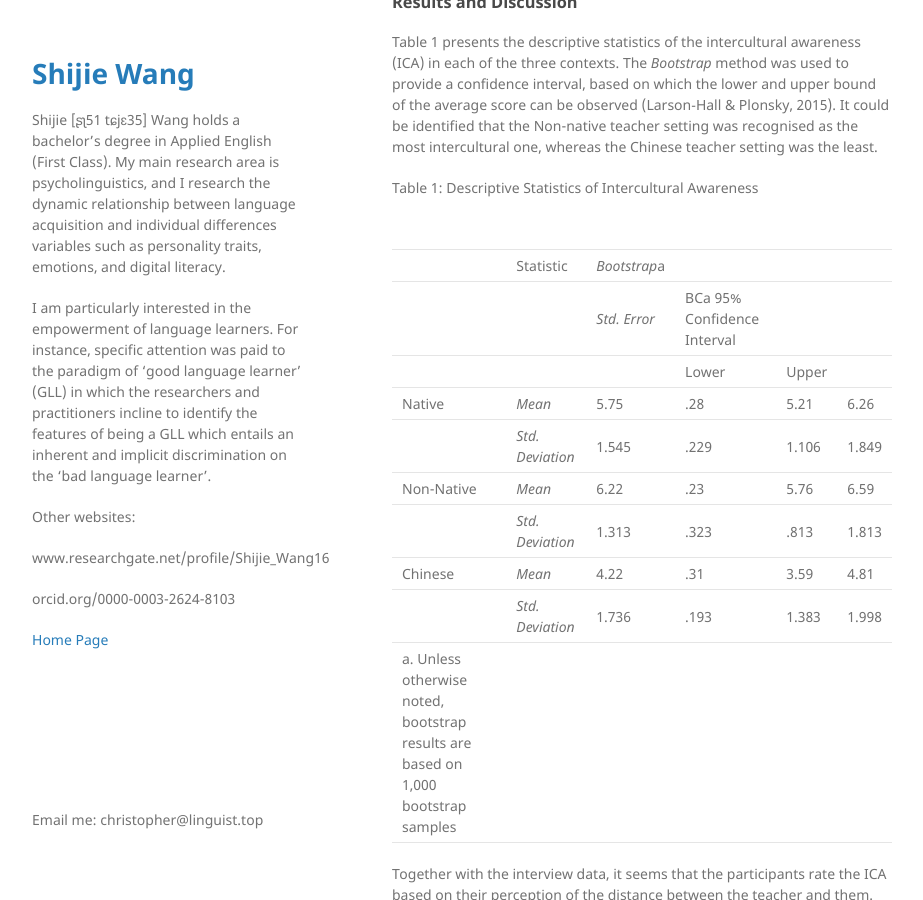
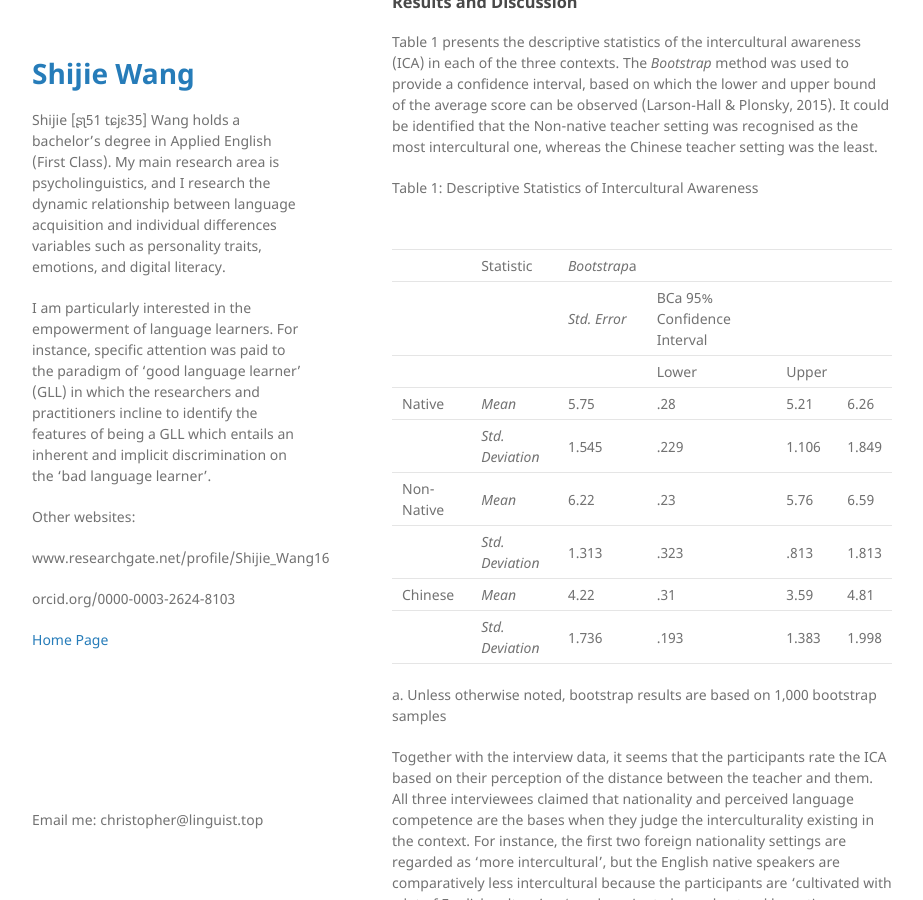
Before and after one commit to ChristopherTLAL/personal-blog, a Jekyll site: the page built from _posts/2020-06-12-Exploring intercultural communication awareness and competence in different EMI contexts.md, in a window 1280 px wide and 900 px high, scrolled down 2265 px. Shown: the whole window, without its empty margins (178-1101 px from the left). Built offline with Jekyll 4.4.1, drawn with Linux system fonts in a browser that asks for light colours.

```diff
--- a/_posts/2020-06-12-Exploring intercultural communication awareness and competence in different EMI contexts.md
+++ b/_posts/2020-06-12-Exploring intercultural communication awareness and competence in different EMI contexts.md
@@ -111,18 +111,20 @@ whereas the Chinese teacher setting was the least.
 
 Table 1: Descriptive Statistics of Intercultural Awareness
 
-|                                                                                   |                  |              |                             |       |       |
-|-----------------------------------------------------------------------------------|------------------|--------------|-----------------------------|-------|-------|
-|                                                                                   | Statistic        | *Bootstrap*a |                             |       |       |
-|                                                                                   |                  | *Std. Error* | BCa 95% Confidence Interval |       |       |
-|                                                                                   |                  |              | Lower                       | Upper |       |
-| Native                                                                            | *Mean*           | 5.75         | .28                         | 5.21  | 6.26  |
-|                                                                                   | *Std. Deviation* | 1.545        | .229                        | 1.106 | 1.849 |
-| Non-Native                                                                        | *Mean*           | 6.22         | .23                         | 5.76  | 6.59  |
-|                                                                                   | *Std. Deviation* | 1.313        | .323                        | .813  | 1.813 |
-| Chinese                                                                           | *Mean*           | 4.22         | .31                         | 3.59  | 4.81  |
-|                                                                                   | *Std. Deviation* | 1.736        | .193                        | 1.383 | 1.998 |
-| a. Unless otherwise noted, bootstrap results are based on 1,000 bootstrap samples |                  |              |                             |       |       |
+|            |                  |              |                             |       |       |
+|------------|------------------|--------------|-----------------------------|-------|-------|
+|            | Statistic        | *Bootstrap*a |                             |       |       |
+|            |                  | *Std. Error* | BCa 95% Confidence Interval |       |       |
+|            |                  |              | Lower                       | Upper |       |
+| Native     | *Mean*           | 5.75         | .28                         | 5.21  | 6.26  |
+|            | *Std. Deviation* | 1.545        | .229                        | 1.106 | 1.849 |
+| Non-Native | *Mean*           | 6.22         | .23                         | 5.76  | 6.59  |
+|            | *Std. Deviation* | 1.313        | .323                        | .813  | 1.813 |
+| Chinese    | *Mean*           | 4.22         | .31                         | 3.59  | 4.81  |
+|            | *Std. Deviation* | 1.736        | .193                        | 1.383 | 1.998 |
+
+a. Unless otherwise noted, bootstrap results are based on 1,000 bootstrap
+samples
 
 Together with the interview data, it seems that the participants rate the ICA
 based on their perception of the distance between the teacher and them. All
@@ -157,7 +159,6 @@ Table 2: Correlations among the constructsa
 |-------|----------------|----------|--------|----------|---------------|---------------|---------------|--------|
 | NWTC  | NNWTC          | CWTC     | NICA   | NNICA    | CICA          | ICC           |               |        |
 | NWTC  |                | [.662]b  |        |          |               |               |               |        |
-|       |                |          |        |          |               |               |               |        |
 | NNWTC | *Spearman’s r* | .687\*\* | [.795] |          |               |               |               |        |
 |       | *Sig. (p)*     | .000     |        |          |               |               |               |        |
 | CWTC  | *Spearman’s r* | .384\*   | .445\* | [.797]   |               |               |               |        |
@@ -170,8 +171,6 @@ Table 2: Correlations among the constructsa
 |       | *Sig. (p)*     | .588     | .286   | .289     | .902          | .431          |               |        |
 | ICC   | *Spearman’s r* | .230     | .175   | .437\*   | .279          | .202          | .178          | [.737] |
 |       | *Sig. (p)*     | .206     | .337   | .012     | .122          | .267          | .330          |        |
-|       |                |          |        |          |               |               |               |        |
-|       |                |          |        |          |               |               |               |        |
 
 a NWTC = Native Willingness to Communicate; NNWTC = Non-native Willingness to
 Communicate; CWTC = Chinese Willingness to Communicate; NICA = Native
```
